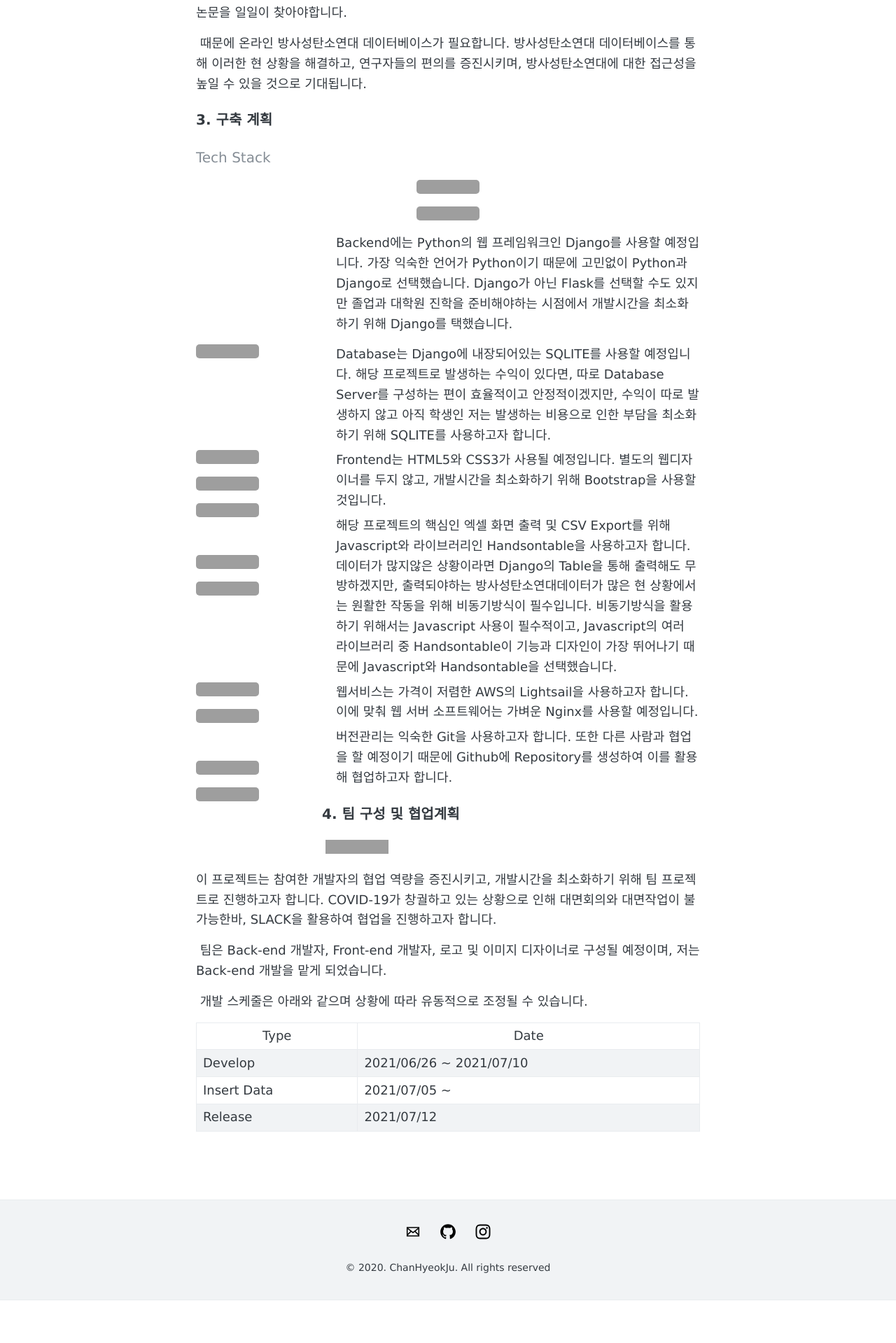
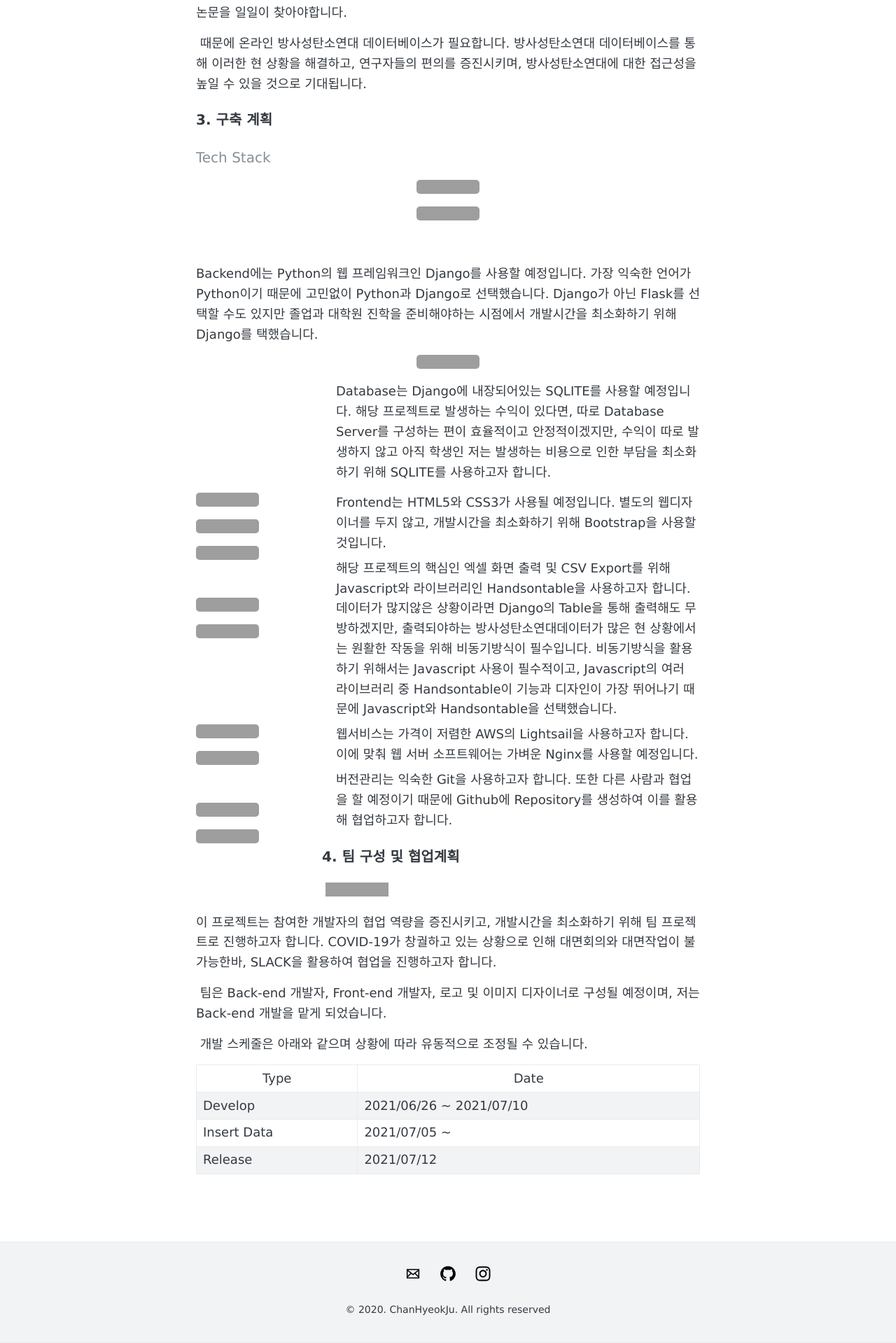
Before and after one commit to mimirep/mimirep.github.io, a Jekyll site: the page built from _posts/2021-06-25-온라인 방사성탄소연대 데이터베이스(RCDB)-(1).md, in a window 1280 px wide. Shown: the part 968-2887 px from the top of the page at 70% size. Built offline with Jekyll 4.4.1, drawn with Linux system fonts in a browser that asks for light colours; comment, search, counter and statistics services are not loaded; before the commit the page ends 2826 px from its top, so only the background shows below that; grey boxes are pictures that could not be loaded.

```diff
--- a/_posts/2021-06-25-온라인 방사성탄소연대 데이터베이스(RCDB)-(1).md
+++ b/_posts/2021-06-25-온라인 방사성탄소연대 데이터베이스(RCDB)-(1).md
@@ -27,9 +27,10 @@ use_math: true
 
 <center><img alt="Python" src="https://img.shields.io/badge/python-%2314354C.svg?style=for-the-badge&logo=python&logoColor=white"/><img alt="Django" src="https://img.shields.io/badge/django-%23092E20.svg?style=for-the-badge&logo=django&logoColor=white"/></center><br>
 
-: Backend에는 Python의 웹 프레임워크인 Django를 사용할 예정입니다. 가장 익숙한 언어가 Python이기 때문에 고민없이 Python과 Django로 선택했습니다. Django가 아닌 Flask를 선택할 수도 있지만 졸업과 대학원 진학을 준비해야하는 시점에서 개발시간을 최소화하기 위해 Django를 택했습니다.
+Backend에는 Python의 웹 프레임워크인 Django를 사용할 예정입니다. 가장 익숙한 언어가 Python이기 때문에 고민없이 Python과 Django로 선택했습니다. Django가 아닌 Flask를 선택할 수도 있지만 졸업과 대학원 진학을 준비해야하는 시점에서 개발시간을 최소화하기 위해 Django를 택했습니다.
 
-<img alt="SQLite" src ="https://img.shields.io/badge/sqlite-%2307405e.svg?style=for-the-badge&logo=sqlite&logoColor=white"/><br>
+<center><img alt="SQLite" src ="https://img.shields.io/badge/sqlite-%2307405e.svg?style=for-the-badge&logo=sqlite&logoColor=white"/></center><br>
+
 : Database는 Django에 내장되어있는 SQLITE를 사용할 예정입니다. 해당 프로젝트로 발생하는 수익이 있다면, 따로 Database Server를 구성하는 편이 효율적이고 안정적이겠지만, 수익이 따로 발생하지 않고 아직 학생인 저는 발생하는 비용으로 인한 부담을 최소화하기 위해 SQLITE를 사용하고자 합니다.
 
 <img alt="Bootstrap" src="https://img.shields.io/badge/bootstrap-%23563D7C.svg?style=for-the-badge&logo=bootstrap&logoColor=white"/> <img alt="CSS3" src="https://img.shields.io/badge/css3-%231572B6.svg?style=for-the-badge&logo=css3&logoColor=white"/> <img alt="HTML5" src="https://img.shields.io/badge/html5-%23E34F26.svg?style=for-the-badge&logo=html5&logoColor=white"/><br>
```
